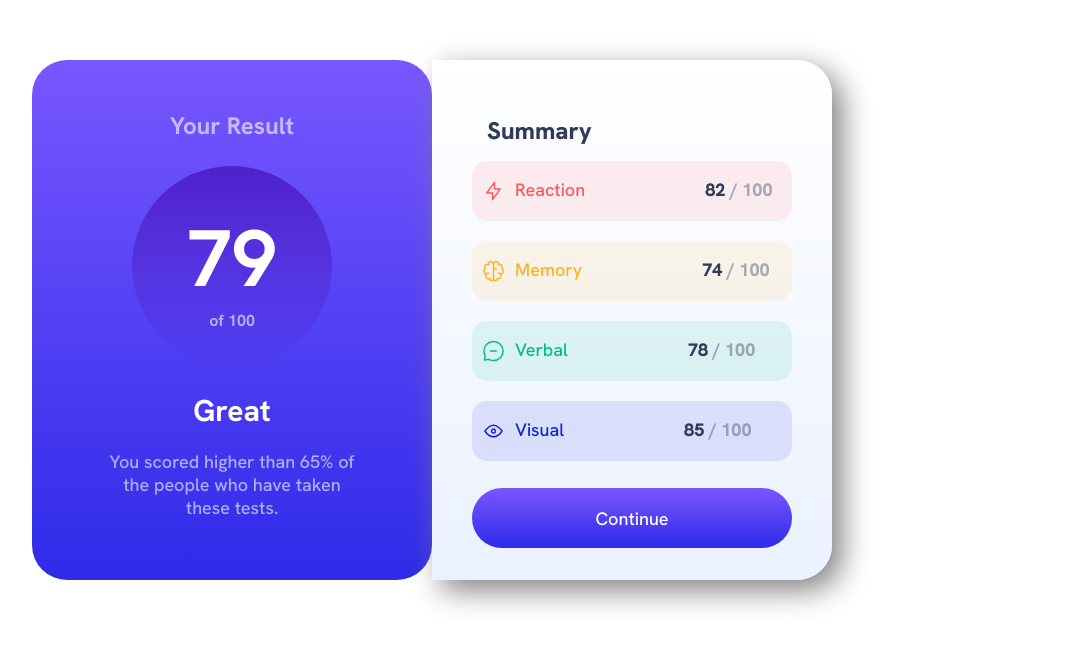
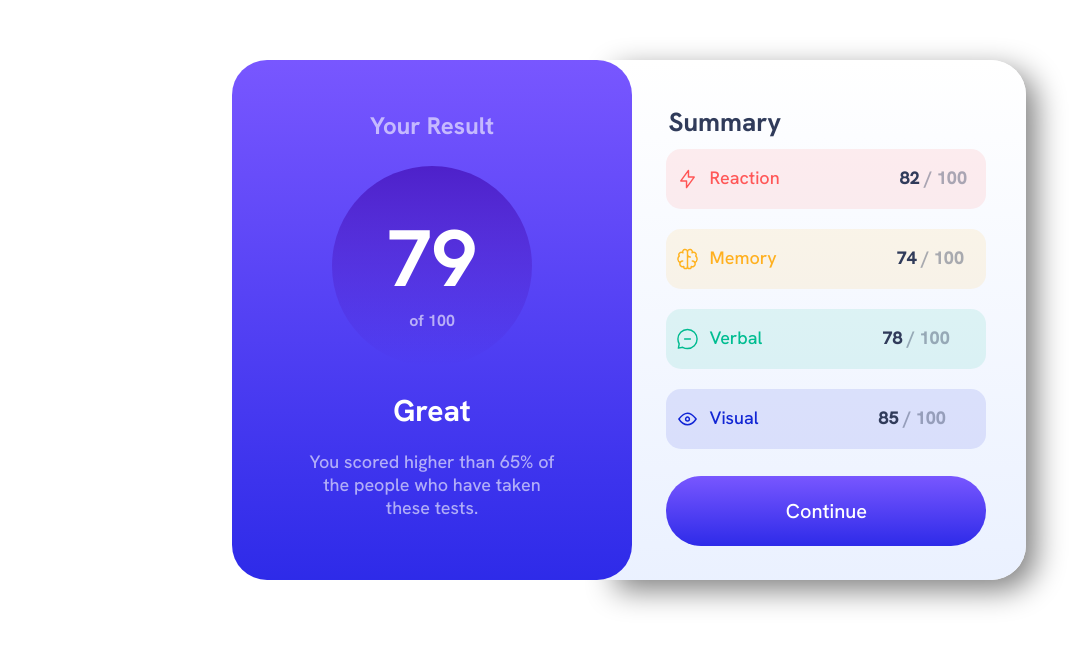
Before and after one commit to lrobertoborges/01-desafio-frontend-mentor, a plain HTML site: page index.html in a window 1280 px wide. Shown: the whole page, without its empty margins (68-1154 px from the left). Drawn offline with Linux system fonts and the light colour scheme.

Commit message:
'atualizações no css'

```diff
--- a/index.html
+++ b/index.html
@@ -22,9 +22,12 @@
             <p>You scored higher than 65% of the people who have taken these tests.</p>
         </div>
 
+            <div>
+                <h3 class="summary-title">Summary</h3>
+            </div>
+
             <div class="summary">
                 <h3 id="summary-title">Summary</h3>
-
                 <ul>
                     <li id="reaction-list">
                         <img class="img-list" src="./assets/images/icon-reaction.svg">
--- a/style.css
+++ b/style.css
@@ -26,6 +26,7 @@ body {
     width: 400px;
     height: 520px;
     padding: 50px;
+    position: absolute;
     background-image: linear-gradient(to top, hsl(241, 81%, 54%), hsl(252, 100%, 67%));
     border-radius: 35px;
 }
@@ -78,9 +79,10 @@ p {
 }
 
 .summary {
-    width: 400px;
+    width: 420px;
     height: 520px;
-    padding: 40px;
+    padding: 60px;
+    margin-left: 690px;
     background-image: linear-gradient(to top, hsl(221, 100%, 96%), hsl(0, 0%, 100%));
     border-radius:  0 35px 35px 0px;
     box-shadow: 10px 10px 30px gray;
@@ -89,17 +91,9 @@ p {
 #summary-title {
     font-family: 'Hanken Grotesk';
     color: hsl(224, 30%, 27%);
-    font-weight: 800;
-    font-size: 24px;
-    margin: 15px;
-}
-
-.input {
-    width: 300px;
-    height: 50px;
-    margin: 10px;
-    border-radius: 10px;
-    border: none;
+    font-weight: 700;
+    font-size: 26px;
+    margin: -15px 0px 10px 2px;
 }
 
 ul {
@@ -187,11 +181,11 @@ li {
 
 #button {
     width: 320px;
-    height: 60px;
-    border-radius: 30px;
+    height: 70px;
+    border-radius: 80px;
     background-image: linear-gradient(to top, hsl(241, 81%, 54%), hsl(252, 100%, 67%));
     font-family: 'Hanken Grotesk';
-    font-size: 18px;
+    font-size: 20px;
     color: hsl(0, 0%, 100%);
     border: none;
     margin-top: 7px;
```
Lines whose indentation alone changed are shown as unchanged.
